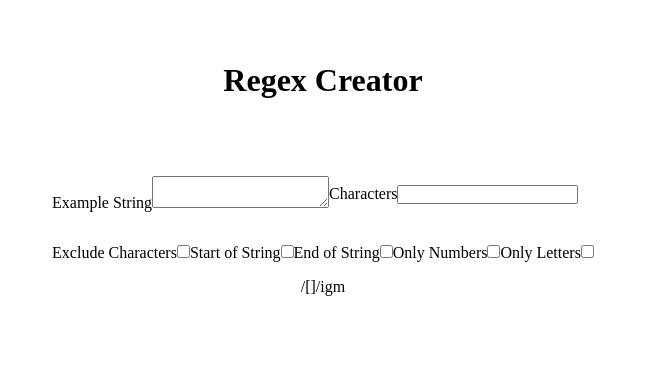
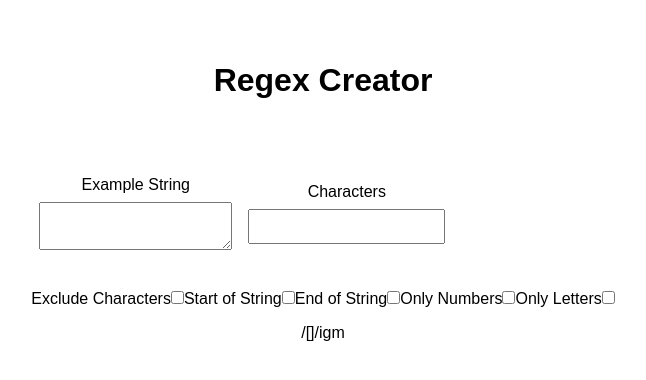
Before and after one commit to seanmcquaid/Regex-Creator, a React (Create React App) app: page / in a window 1280 px wide. Shown: the top 380 px of the page, without its empty margins (317-963 px from the left). Built offline with nearby package versions, Linux system fonts and the light colour scheme.

Commit message:
styled text input and area

```diff
--- a/src/components/TextInput.js
+++ b/src/components/TextInput.js
@@ -14,9 +14,16 @@ const TextInput = ({ onChange, value, name, label }) => (
   </StyledLabel>
 );
 
-const StyledLabel = styled.label``;
+const StyledLabel = styled.label`
+  display: flex;
+  flex-direction: column;
+  align-items: center;
+`;
 
-const StyledTextInput = styled.input``;
+const StyledTextInput = styled.input`
+  padding: 0.5rem;
+  margin: 0.5rem;
+`;
 
 TextInput.propTypes = {
   onChange: propTypes.func.isRequired,
--- a/src/components/Textarea.js
+++ b/src/components/Textarea.js
@@ -15,9 +15,16 @@ const Textarea = ({ onChange, value, name, label, readOnly }) => (
   </StyledLabel>
 );
 
-const StyledLabel = styled.label``;
+const StyledLabel = styled.label`
+  display: flex;
+  flex-direction: column;
+  align-items: center;
+`;
 
-const StyledTextarea = styled.textarea``;
+const StyledTextarea = styled.textarea`
+  padding: 0.5rem;
+  margin: 0.5rem;
+`;
 
 Textarea.propTypes = {
   onChange: propTypes.func,
--- a/src/components/Typography/H1.js
+++ b/src/components/Typography/H1.js
@@ -2,6 +2,7 @@ import styled from 'styled-components';
 
 const H1 = styled.h1`
   font-size: 2rem;
+  padding: 0.5rem;
 `;
 
 export default H1;
--- a/src/index.css
+++ b/src/index.css
@@ -8,4 +8,5 @@ body,
 #root {
   height: 100%;
   width: 100%;
+  font-family: Arial, sans-serif;
 }
```
